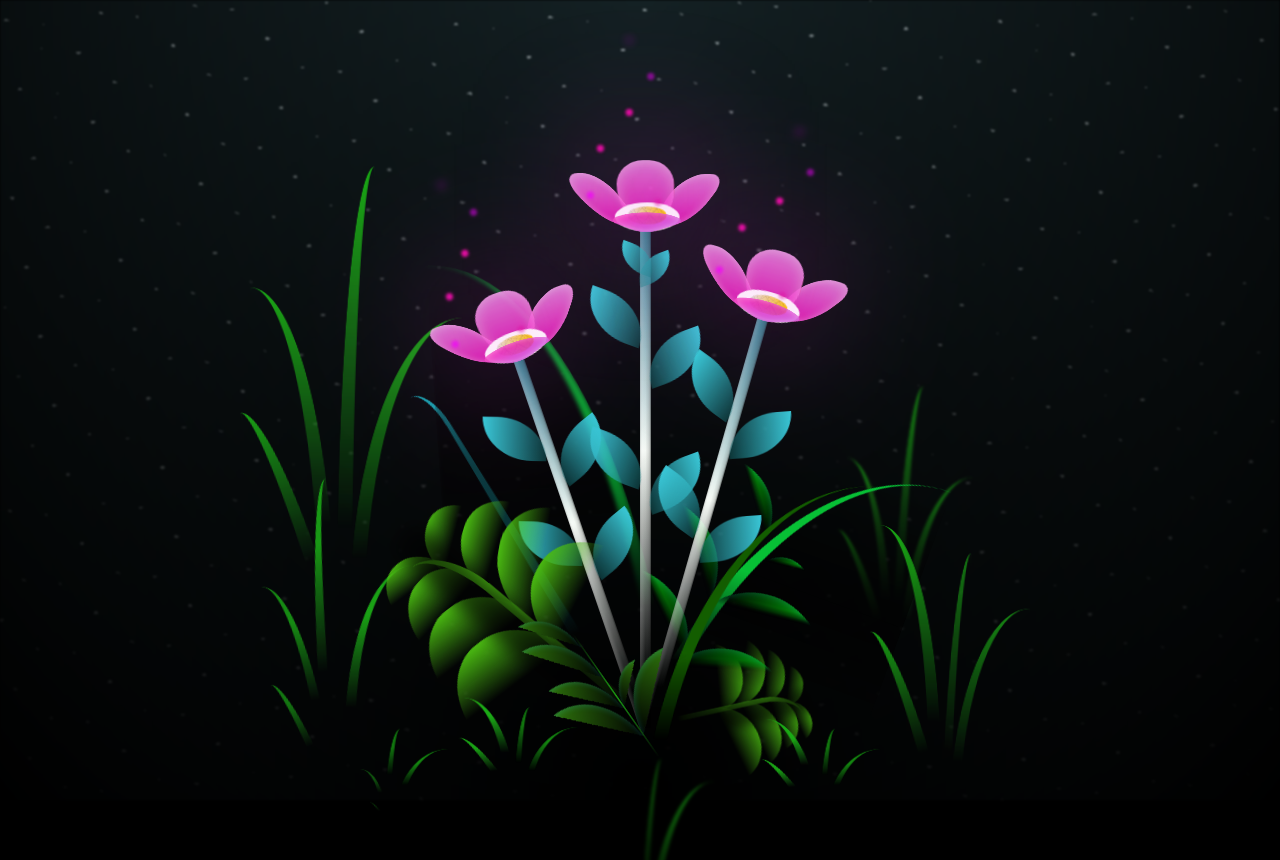
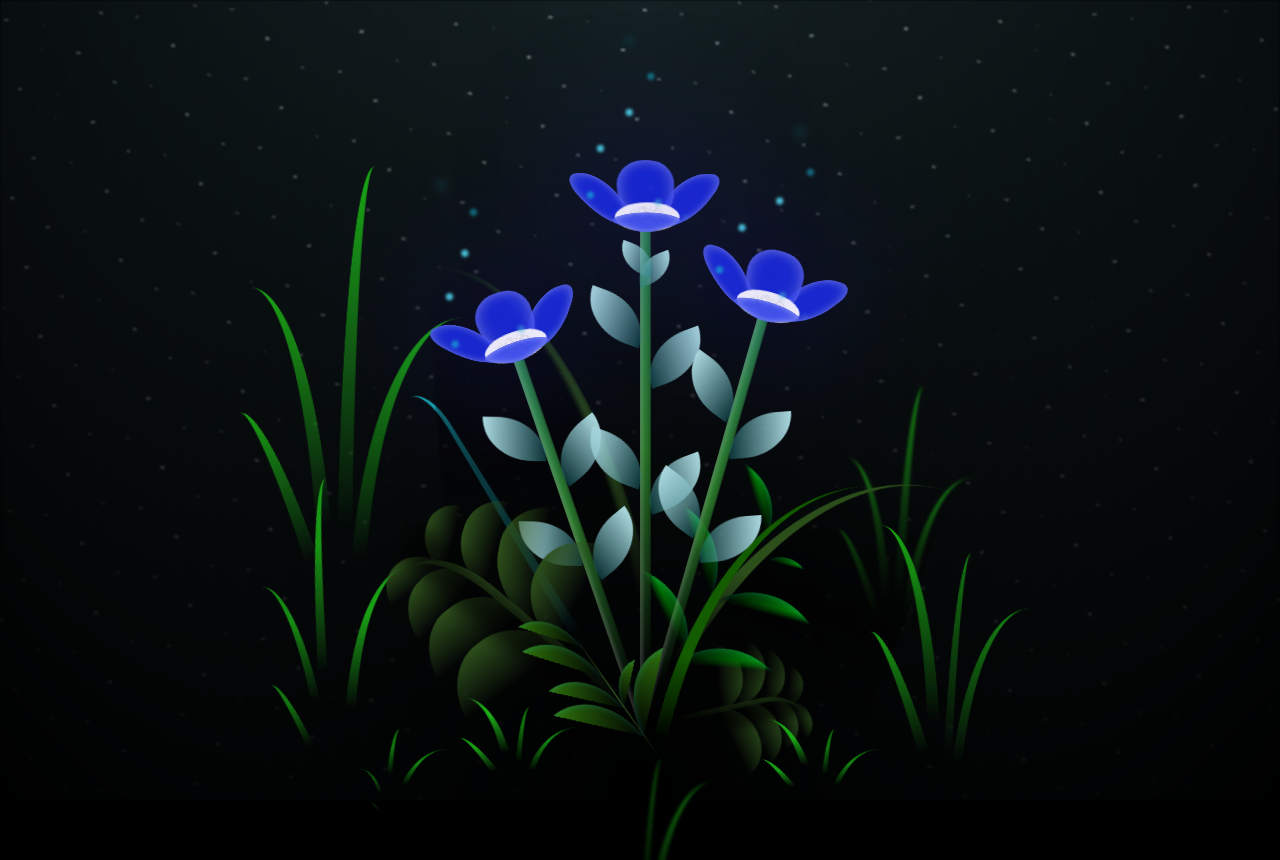
Before and after one commit to zubairameer/FlowersFor, a plain HTML site: page flower.html in a window 1280 px wide. Shown: the top 860 px of the page. Drawn offline with Linux system fonts and the light colour scheme.

Commit message:
ForBbg
Chnaged Colours

```diff
--- a/css/main.css
+++ b/css/main.css
@@ -185,7 +185,7 @@ body {
   transform: translate(-50%, -100%);
   width: 8vmin;
   height: 8vmin;
-  background-color: #e32cd3;
+  background-color: #1f0ebd;
   filter: blur(10vmin);
 }
 .flower__leaf {
@@ -195,8 +195,8 @@ body {
   width: 8vmin;
   height: 11vmin;
   border-radius: 51% 49% 47% 53%/44% 45% 55% 69%;
-  background-color: #e80808;
-  background-image: linear-gradient(to top, #ee12bb, #ee8ae4);
+  background-color: #2a08e8;
+  background-image: linear-gradient(to top, #182ce6, #182ce6);
   transform-origin: bottom center;
   opacity: 0.9;
   box-shadow: inset 0 0 2vmin rgba(255, 255, 255, 0.5);
@@ -216,7 +216,7 @@ body {
   transform-origin: bottom left;
   border-radius: 4vmin 10vmin 4vmin 4vmin;
   transform: translate(0%, 18%) rotateX(70deg) rotate(-43deg);
-  background-image: linear-gradient(to top, #c939d6, #f00cb0);
+  background-image: linear-gradient(to top, #182ce6, #182ce6);
   z-index: 1;
   opacity: 0.8;
 }
@@ -343,7 +343,7 @@ body {
       transparent 1px,
       transparent 12px
     ),
-    linear-gradient(90deg, rgb(233, 232, 229), rgb(255, 206, 0));
+    linear-gradient(90deg, rgb(255, 255, 255), rgb(255, 255, 255));
 }
 .flower__line {
   height: 55vmin;
@@ -354,7 +354,7 @@ body {
       transparent,
       rgba(255, 255, 255, 0.2)
     ),
-    linear-gradient(to top, transparent 10%, #f5faf5, #2e7e8a);
+    linear-gradient(to top, transparent 10%, #297429, #2e8a51);
   box-shadow: inset 0 0 2px rgba(0, 0, 0, 0.5);
   -webkit-animation: grow-flower-tree 4s backwards;
   animation: grow-flower-tree 4s backwards;
@@ -369,7 +369,7 @@ body {
   height: var(--h);
   border-top-right-radius: var(--h);
   border-bottom-left-radius: var(--h);
-  background-image: linear-gradient(to top, rgba(20, 117, 122, 0.4), #39c6d6);
+  background-image: linear-gradient(to top, rgba(20, 117, 122, 0.4), #abd8df);
 }
 .flower__line__leaf--1 {
   transform: rotate(70deg) rotateY(30deg);
@@ -409,14 +409,14 @@ body {
   bottom: 0vmin;
   width: 1vmin;
   height: 1vmin;
-  background-color: rgb(242, 0, 255);
+  background-color: rgb(23, 187, 216);
   border-radius: 50%;
   filter: blur(0.2vmin);
   -webkit-animation: light-ans 4s linear infinite backwards;
   animation: light-ans 4s linear infinite backwards;
 }
 .flower__light:nth-child(odd) {
-  background-color: #e10c9d;
+  background-color: #4bc8d8;
 }
 .flower__light--1 {
   left: -2vmin;
@@ -459,7 +459,7 @@ body {
   animation-delay: 3.5s;
 }
 .flower__grass {
-  --c: #49b911;
+  --c: #2c4e1b;
   --line-w: 1.5vmin;
   position: absolute;
   bottom: 12vmin;
@@ -744,7 +744,7 @@ body {
   width: 30vmin;
   height: 50vmin;
   border-top-left-radius: 100%;
-  border-left: 2vmin solid #07c035;
+  border-left: 2vmin solid #2c4e1b;
   background-image: linear-gradient(
     to bottom,
     transparent,
@@ -839,7 +839,7 @@ body {
   background-image: linear-gradient(
     to top,
     transparent,
-    #1a9911,
+    #2c4e1b,
     transparent 100%
   );
   position: relative;
@@ -959,13 +959,13 @@ body {
     linear-gradient(to bottom right, #2e730c 50%, transparent 50%, transparent);
   -webkit-mask-image: linear-gradient(
     to bottom right,
-    #03a42b 50%,
+    #2c4e1b 50%,
     transparent 50%,
     transparent
   );
   mask-image: linear-gradient(
     to bottom right,
-    #159faa 50%,
+    #2b7f85 50%,
     transparent 50%,
     transparent
   );
@@ -1023,13 +1023,13 @@ body {
     linear-gradient(to bottom right, #059e0a 45%, transparent 50%, transparent);
   -webkit-mask-image: linear-gradient(
     135deg,
-    #159faa 40%,
+    #0051ff 40%,
     transparent 50%,
     transparent
   );
   mask-image: linear-gradient(
     135deg,
-    #159faa 40%,
+    #0451f7 40%,
     transparent 50%,
     transparent
   );
@@ -1164,12 +1164,12 @@ body {
   -webkit-mask-image: linear-gradient(
     to top,
     transparent 40%,
-    #079097 80%
+    #0084ff 80%
   ) !important;
   mask-image: linear-gradient(
     to top,
     transparent 40%,
-    #079097 80%
+    #0084ff 80%
   ) !important;
 }
 .long-g--1 .leaf--1 {
@@ -1190,12 +1190,12 @@ body {
   -webkit-mask-image: linear-gradient(
     to top,
     transparent 50%,
-    #079097 80%
+    #ffffff 80%
   ) !important;
   mask-image: linear-gradient(
     to top,
     transparent 50%,
-    #079097 80%
+    #ffffff 80%
   ) !important;
 }
 .long-g--2 .leaf--1,
@@ -1211,12 +1211,12 @@ body {
   -webkit-mask-image: linear-gradient(
     to top,
     transparent 40%,
-    #079097 80%
+    #ffffff 80%
   ) !important;
   mask-image: linear-gradient(
     to top,
     transparent 40%,
-    #079097 80%
+    #f5f5f5 80%
   ) !important;
 }
 .long-g--4 {
@@ -1229,12 +1229,12 @@ body {
   -webkit-mask-image: linear-gradient(
     to top,
     transparent 50%,
-    #079097 80%
+    #ffffff 80%
   ) !important;
   mask-image: linear-gradient(
     to top,
     transparent 50%,
-    #079097 80%
+    #ffffff 80%
   ) !important;
 }
 .long-g--5 {
--- a/flower.html
+++ b/flower.html
@@ -6,7 +6,7 @@
     <meta name="viewport" content="width=device-width, initial-scale=1.0">
     <link rel="stylesheet" href="css/main.css">
     <link rel="icon" href="img/flowers.png" type="image/x-icon">
-    <title>For Humairah</title>
+    <title>For Aaliya</title>
 
 </head>
 <body class="container">
```
Also changed, not shown: main.html (+5 -4 lines).
